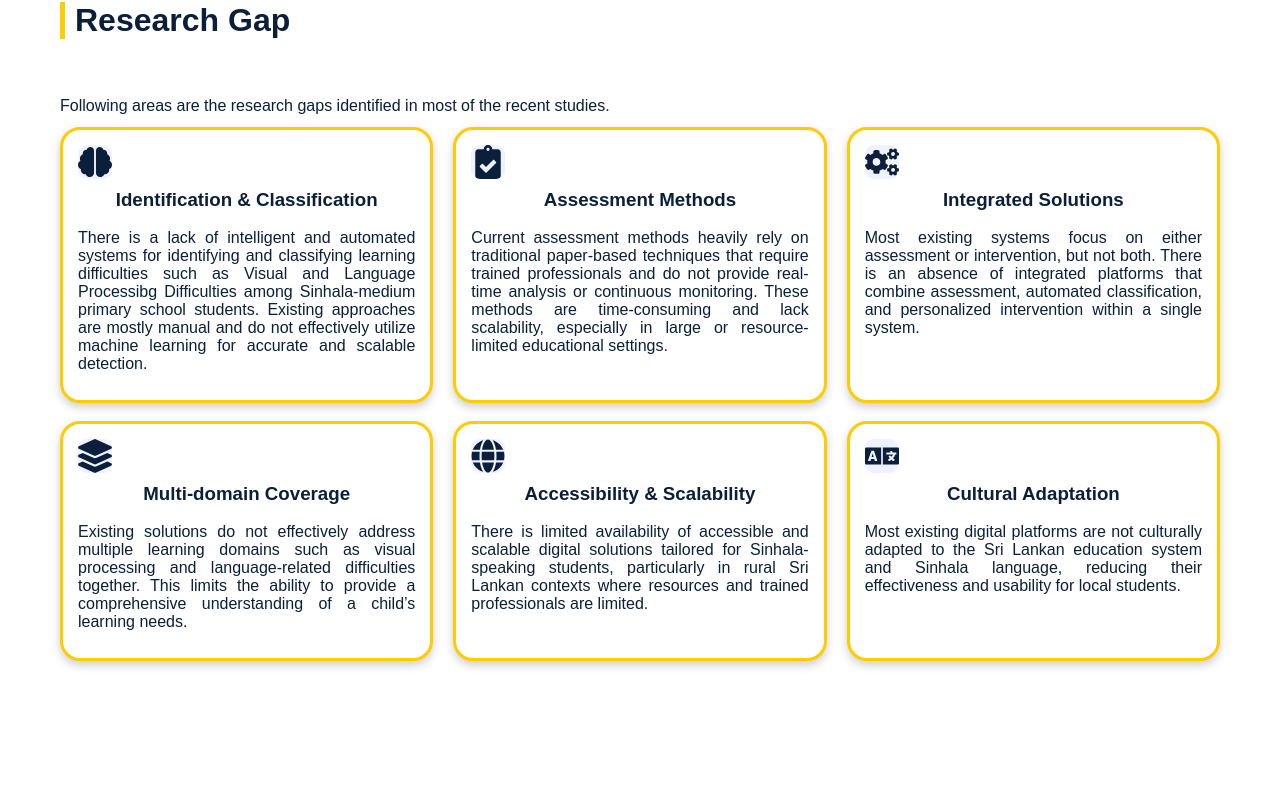
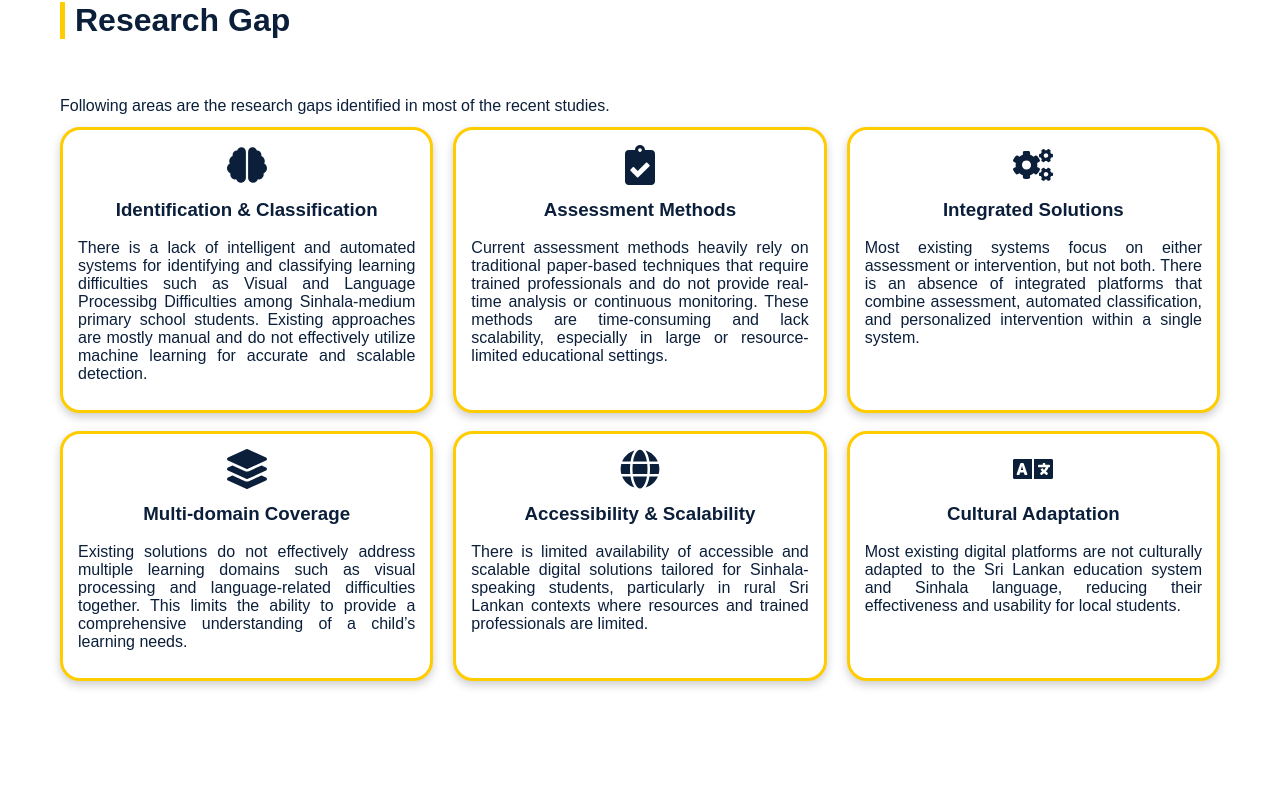
Before and after one commit to DulankaEdiriweera/Nena-Sawiya---Website, a React (Create React App) app in the folder nenasawiya/: page / in a window 1280 px wide. Shown: the part 2553-3360 px from the top of the page. Built offline with nearby package versions, Linux system fonts and the light colour scheme; the HTML template or start-up script is replaced by a standard one.

Commit message:
update css

```diff
--- a/nenasawiya/src/Components/ResearchGap.jsx
+++ b/nenasawiya/src/Components/ResearchGap.jsx
@@ -23,7 +23,7 @@ const ResearchGap = () => {
 
         <div className="grid-3">
           <div className="card">
-            <FaBrain className="card-icon" />
+            <FaBrain className="card-icon-rg" />
             <h3>Identification & Classification</h3>
             <br />
             <p>
@@ -37,7 +37,7 @@ const ResearchGap = () => {
           </div>
 
           <div className="card">
-            <FaClipboardCheck className="card-icon" />
+            <FaClipboardCheck className="card-icon-rg" />
             <h3>Assessment Methods</h3>
             <br />
             <p>
@@ -50,7 +50,7 @@ const ResearchGap = () => {
           </div>
 
           <div className="card">
-            <FaCogs className="card-icon" />
+            <FaCogs className="card-icon-rg" />
             <h3>Integrated Solutions</h3>
             <br />
             <p>
@@ -64,7 +64,7 @@ const ResearchGap = () => {
         <br />
         <div className="grid-3">
           <div className="card">
-            <FaLayerGroup className="card-icon" />
+            <FaLayerGroup className="card-icon-rg" />
             <h3>Multi-domain Coverage</h3><br />
             <p>
               Existing solutions do not effectively address multiple learning
@@ -75,7 +75,7 @@ const ResearchGap = () => {
           </div>
 
           <div className="card">
-            <FaGlobe className="card-icon" />
+            <FaGlobe className="card-icon-rg" />
             <h3>Accessibility & Scalability</h3>
             <br />
             <p>
@@ -87,7 +87,7 @@ const ResearchGap = () => {
           </div>
 
           <div className="card">
-            <FaLanguage className="card-icon" />
+            <FaLanguage className="card-icon-rg" />
             <h3>Cultural Adaptation</h3>
             <br />
             <p>
--- a/nenasawiya/src/css/ProjectScope.css
+++ b/nenasawiya/src/css/ProjectScope.css
@@ -215,7 +215,7 @@ p {
   font-weight: bold;
 }
 
-.card-icon {
+.card-icon-rg {
   font-size: 40px;
   color: #0b1f3a; /* navy blue */
   margin-bottom: 10px;
```
